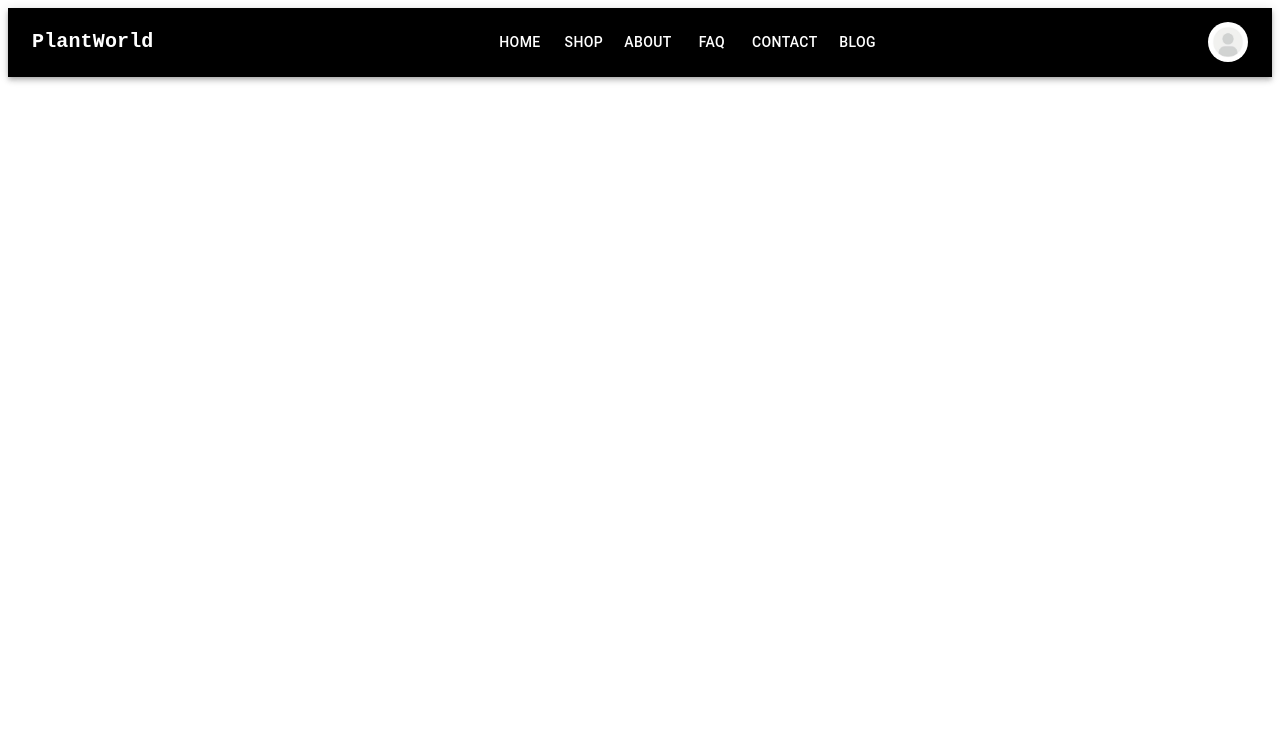
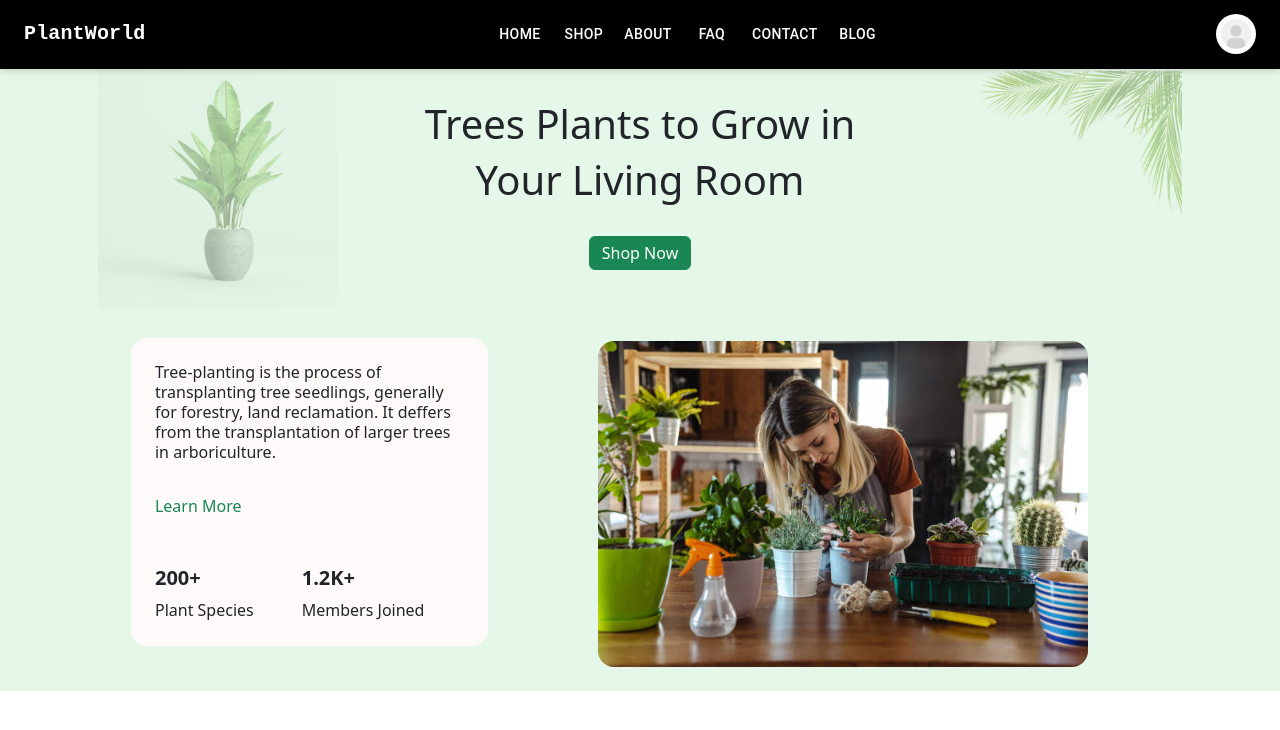
Before and after one commit to jency1/PlantWorld, a React (Vite) app: page / in a window 1280 px wide. Shown: the top 730 px of the page. Built offline with nearby package versions, Linux system fonts and the light colour scheme.

Commit message:
Header Component Added in Home Page

```diff
--- a/index.html
+++ b/index.html
@@ -4,6 +4,12 @@
     <meta charset="UTF-8" />
     <!-- <link rel="icon" type="image/svg+xml" href="/vite.svg" /> -->
     <meta name="viewport" content="width=device-width, initial-scale=1.0" />
+
+    <link href="https://cdn.jsdelivr.net/npm/bootstrap@5.3.3/dist/css/bootstrap.min.css" rel="stylesheet"
+      integrity="sha384-QWTKZyjpPEjISv5WaRU9OFeRpok6YctnYmDr5pNlyT2bRjXh0JMhjY6hW+ALEwIH" crossorigin="anonymous" />
+    <script src="https://cdn.jsdelivr.net/npm/bootstrap@5.3.3/dist/js/bootstrap.bundle.min.js"
+      integrity="sha384-YvpcrYf0tY3lHB60NNkmXc5s9fDVZLESaAA55NDzOxhy9GkcIdslK1eN7N6jIeHz" crossorigin="anonymous"></script>
+
     <title>PlantWorld</title>
   </head>
   <body>
--- a/src/App.jsx
+++ b/src/App.jsx
@@ -1,11 +1,13 @@
 import "./App.css";
+import HomePage from "./HomePage/HomePage";
 
 import Navbar from "./Navbar/Navbar";
 
 function App() {
   return (
     <>
-      <Navbar />
+      {/* <Navbar /> */}
+      <HomePage />
     </>
   );
 }
--- /dev/null
+++ b/src/HomePage/Header.jsx
@@ -0,0 +1,74 @@
+import styles from "./Header.module.css";
+
+function Header() {
+  return (
+    <>
+      <div className={`container-fluid pb-4 ${styles["containerr"]}`}>
+        <div className="mb-2">
+          <div
+            className={`d-flex flex-column flex-md-row justify-content-evenly align-items-center ${styles["heading"]}`}
+          >
+            <img
+              src="/public/Home Page/header image.jpg"
+              alt="Plant"
+              className={`${styles["image1"]}`}
+            />
+            <div className="d-flex flex-column justify-content-center align-items-center">
+              <div className="h1">Trees Plants to Grow in</div>
+              <div className="h1">Your Living Room</div>
+              <button
+                className={`py-1 mt-4 mb-2 btn btn-success btn-block ${styles["btn"]}`}
+              >
+                Shop Now
+              </button>
+            </div>
+            <img
+              src="/public/Home Page/header leaf.jpg"
+              alt="Plant"
+              className={`${styles["image2"]} img-fluid d-none d-md-block`}
+            />
+          </div>
+        </div>
+        <div className={`container ${styles["bottom"]}`}>
+          <div
+            className={`d-flex flex-column flex-md-row justify-content-evenly align-items-center`}
+          >
+            <div
+              className={`d-flex flex-column p-3 p-md-4 w-sm-50 rounded-4 ${styles["text-box"]}`}
+            >
+              <p className={`fs-6 fs-md-5 fs-lg-4 lh-sm lh-md-1.5`}>
+                Tree-planting is the process of transplanting tree seedlings,
+                generally for forestry, land reclamation. It deffers from the
+                transplantation of larger trees in arboriculture.
+              </p>
+              <div className="mt-3 text-success pointer-cursor">Learn More</div>
+              <div className="d-flex flex-column flex-md-row gap-5 mt-5">
+                <div className="text-center text-md-start">
+                  <h5>
+                    <b>200+</b>
+                  </h5>
+                  <p className="mb-0">Plant Species</p>
+                </div>
+                <div className="text-center text-md-start">
+                  <h5>
+                    <b>1.2K+</b>
+                  </h5>
+                  <p className="mb-0">Members Joined</p>
+                </div>
+              </div>
+            </div>
+            <div className="mt-4 ">
+              <img
+                src="/public/Home Page/header image 3.jpg"
+                alt="Plant"
+                className="rounded-4 img-fluid mx-auto d-block"
+              />
+            </div>
+          </div>
+        </div>
+      </div>
+    </>
+  );
+}
+
+export default Header;
--- /dev/null
+++ b/src/HomePage/Header.module.css
@@ -0,0 +1,39 @@
+*{
+    margin: 0;
+    padding: 0;
+    box-sizing: border-box;
+}
+
+.containerr{
+    background-color: #d8f3dca8;
+}
+
+.heading img{
+    width: 15rem;
+    z-index: -1;
+}
+
+.heading h1{
+    text-align: center;
+}
+
+.image2{
+    margin-top: -4.3rem;
+}
+
+.bottom img{
+    width: 80%;
+}
+
+.text-box{
+    background-color: snow;
+    width: 90%;
+}
+
+@media (min-width: 786px) {
+
+    /* For larger screens */
+    .text-box {
+        width: 32%;
+    }
+}
--- /dev/null
+++ b/src/HomePage/HomePage.jsx
@@ -0,0 +1,13 @@
+import Navbar from "../Navbar/Navbar";
+import Header from "./Header";
+
+function HomePage() {
+  return (
+    <>
+      <Navbar />
+      <Header />
+    </>
+  );
+}
+
+export default HomePage;
--- a/src/Navbar/Navbar.jsx
+++ b/src/Navbar/Navbar.jsx
@@ -150,7 +150,7 @@ function Navbar() {
             <Box sx={{ flexGrow: 0 }}>
               <Tooltip title="Open settings">
                 <IconButton onClick={handleOpenUserMenu} sx={{ p: 0 }}>
-                  <Avatar alt="Profile" src="/public/Profile.jpg" />
+                  <Avatar alt="Profile" src="/Profile.jpg" />
                 </IconButton>
               </Tooltip>
               <Menu
--- a/src/index.css
+++ b/src/index.css
@@ -0,0 +1,5 @@
+* {
+  margin: 0;
+  padding: 0;
+  box-sizing: border-box;
+}
```
Also changed, not shown: public/Home Page/header image 2.jpg (added), public/Home Page/header image 3.jpg (added).
